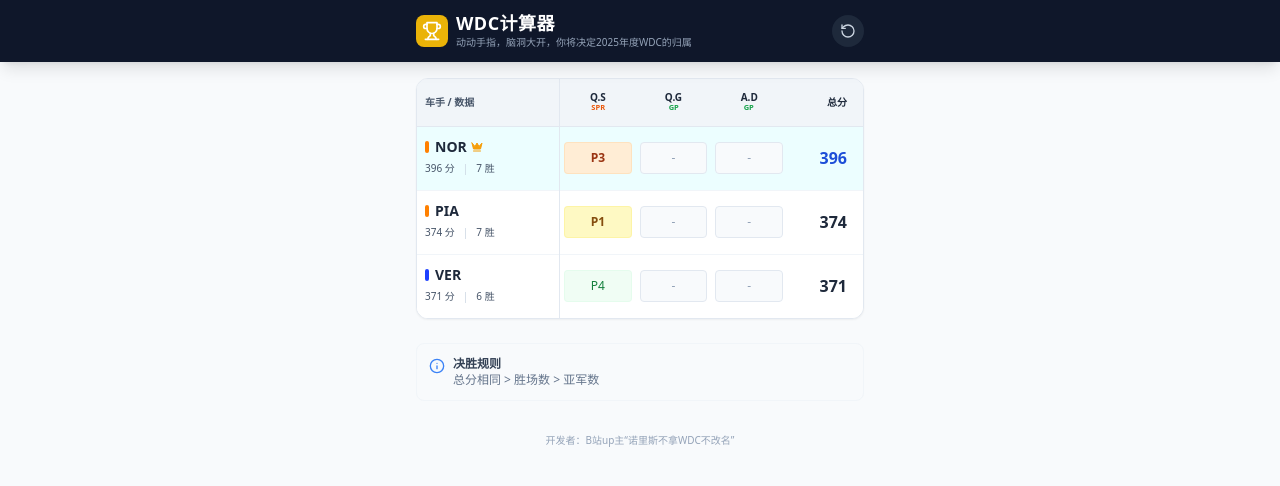
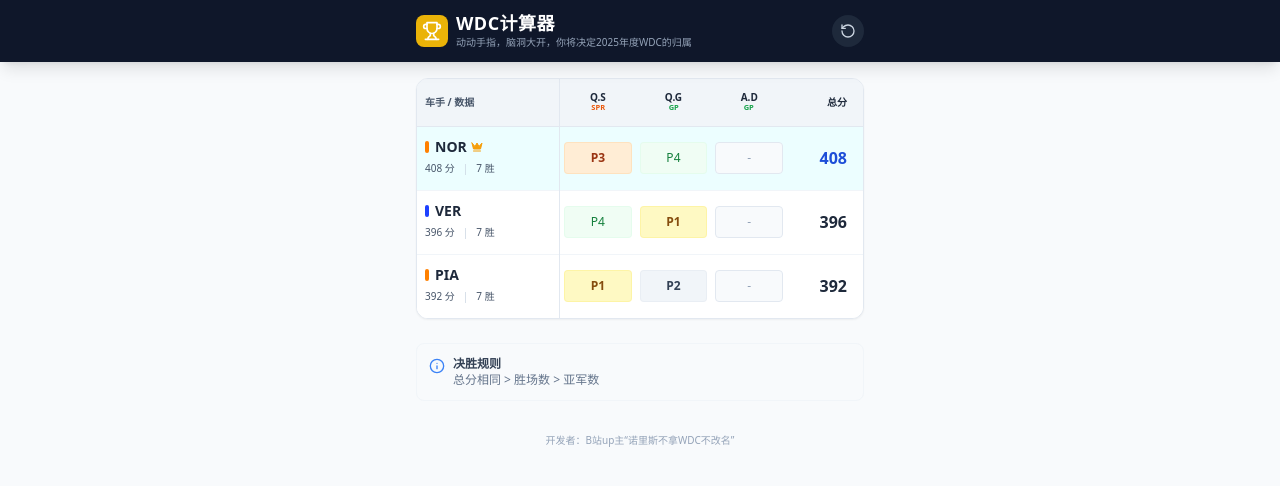
Before and after one commit to syelshu/2025-wdc-calculator, a React (Vite) app: page / in a window 1280 px wide. Shown: the top 486 px of the page. Built offline with nearby package versions, Linux system fonts and the light colour scheme.

Commit message:
Update App.jsx

```diff
--- a/src/App.jsx
+++ b/src/App.jsx
@@ -12,16 +12,21 @@ const POINTS_SPRINT = {
   1: 8, 2: 7, 3: 6, 4: 5, 5: 4, 6: 3, 7: 2, 8: 1
 };
 
-// Fixed Results for Completed Races (Qatar Sprint)
+// Fixed Results for Completed Races (Qatar Sprint & GP)
 const FIXED_RESULTS = {
   qatar_sprint: {
     pia: '1',
     nor: '3',
     ver: '4'
+  },
+  qatar_gp: {
+    ver: '1',
+    pia: '2',
+    nor: '4'
   }
 };
 
-// 2025 Top 3 Contenders (Updated Post-Qatar Sprint)
+// 2025 Top 3 Contenders (Updated Post-Qatar GP)
 const INITIAL_DRIVERS = [
   {
     id: 'nor',
@@ -30,9 +35,20 @@ const INITIAL_DRIVERS = [
     shortName: 'NOR',
     team: 'McLaren',
     color: '#ff8000',
-    points: 396, // 390 + 6 (P3 Sprint)
+    points: 408, // 396 + 12 (P4)
     gpWins: 7,
     gpP2s: 8
+  },
+  {
+    id: 'ver',
+    number: 1,
+    name: 'Max Verstappen',
+    shortName: 'VER',
+    team: 'Red Bull',
+    color: '#1e41ff',
+    points: 396, // 371 + 25 (P1)
+    gpWins: 7, // +1 Win (Now equal with others)
+    gpP2s: 5
   },
   {
     id: 'pia',
@@ -41,28 +57,17 @@ const INITIAL_DRIVERS = [
     shortName: 'PIA',
     team: 'McLaren',
     color: '#ff8000',
-    points: 374, // 366 + 8 (P1 Sprint)
+    points: 392, // 374 + 18 (P2)
     gpWins: 7,
-    gpP2s: 3
-  },
-  {
-    id: 'ver',
-    number: 1,
-    name: 'Max Verstappen',
-    shortName: 'VER',
-    team: 'Red Bull',
-    color: '#1e41ff',
-    points: 371, // 366 + 5 (P4 Sprint)
-    gpWins: 6,
-    gpP2s: 5
+    gpP2s: 4 // +1 P2
   }
 ];
 
 // Remaining Races - Simplified Headers for Mobile
-// Marked qatar_sprint as finished
+// Marked qatar_sprint and qatar_gp as finished
 const RACES = [
   { id: 'qatar_sprint', name: 'Qatar Sprint', type: 'SPRINT', header: 'QAT', sub: 'Spr', mobileHeader: 'Q.S', isFinished: true },
-  { id: 'qatar_gp', name: 'Qatar GP', type: 'GP', header: 'QAT', sub: 'GP', mobileHeader: 'Q.G', isFinished: false },
+  { id: 'qatar_gp', name: 'Qatar GP', type: 'GP', header: 'QAT', sub: 'GP', mobileHeader: 'Q.G', isFinished: true },
   { id: 'abu_dhabi', name: 'Abu Dhabi GP', type: 'GP', header: 'ABU', sub: 'GP', mobileHeader: 'A.D', isFinished: false },
 ];
 
```
